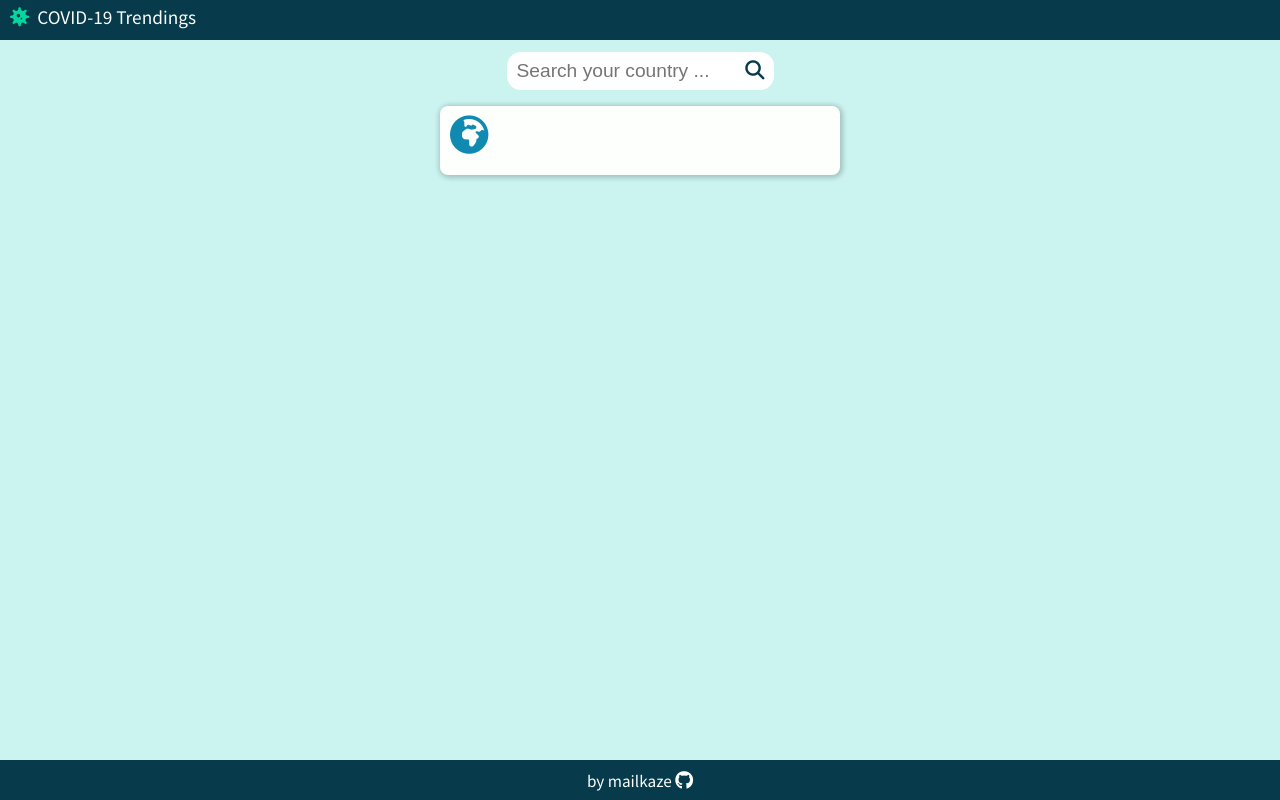
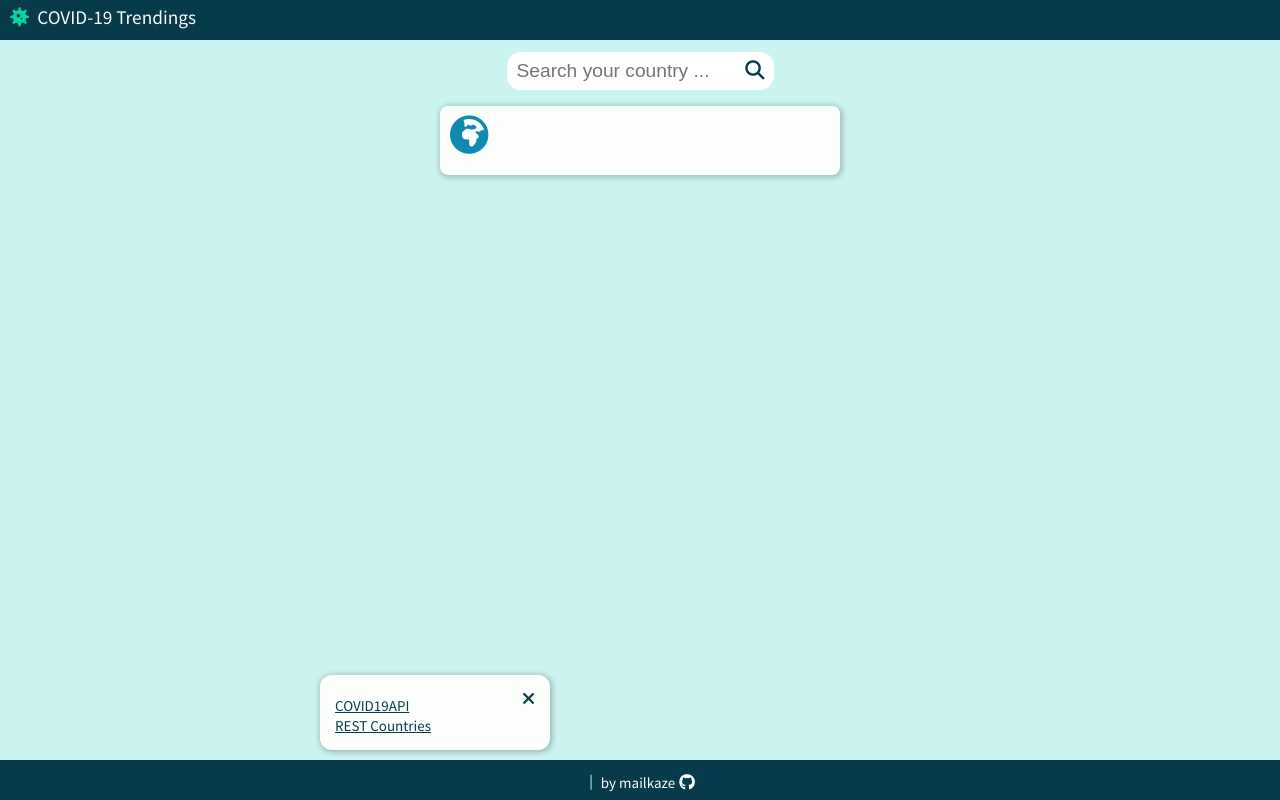
Before and after one commit to mailkaze/covid-trendings, a plain HTML site: page index.html in a window 1280 px wide. Drawn offline with Linux system fonts and the light colour scheme; no server answers.

Commit message:
added sources of the data

```diff
--- a/index.html
+++ b/index.html
@@ -64,13 +64,20 @@
       <button onclick="toggleInfo()" id="infoClose"></button>
     </div>
 
+    <div class="sources">
+      <i class="fas fa-times" onclick="toggleSources()"></i>
+      <h3 id="sourcesTitle"></h3>
+      <p><a href="https://covid19api.com/" target="_blank">COVID19API</a></p>
+      <p><a href="https://restcountries.eu/" target="_blank">REST Countries</a></p>
+    </div>
 
     <footer>
-      <span
-        >by mailkaze
-        <a href="https://github.com/mailkaze" target="_blank"
-          ><i class="fab fa-github"></i></a
-      ></span>
+      <span id="sources" onclick="toggleSources()"></span>
+      <span id="separator"> | </span>
+      <a href="https://github.com/mailkaze" target="_blank"
+          ><span
+        >by mailkaze<i class="fab fa-github"></i></span></a
+      >
     </footer>
 
     <script
--- a/js/main.js
+++ b/js/main.js
@@ -22,7 +22,8 @@ const es = {
             índice mundial, puede significar que este país está enfrentando la
             epidemia de un modo más eficaz que la mayoria de los países. De lo
             contrario se mostrará en <span class="red">ROJO</span>.`,
-    infoClose: "Cerrar"
+    infoClose: "Cerrar",
+    sources: "Fuentes"
 }
 
 const en = {
@@ -42,7 +43,8 @@ const en = {
     infoP2: `It is displayed in <span class="green">GREEN</span> if fewer people have been infected today than the average of the previous week and may indicate that the situation is improving, otherwise it will be displayed in <span class="red">RED</span>.`,
     infoGlobalCasesPerMillion: "World infections per million inhabitants (today)",
     infoP3: `It will be displayed in <span class="green">GREEN</span> when the rate of infections per million inhabitants of the requested country is less than the global rate, it may mean that this country is facing the epidemic in a more effective way than most countries. Otherwise it will be displayed in <span class="red">RED</span>.`,
-    infoClose: "Close"
+    infoClose: "Close",
+    sources: "Sources"
 }
 
 let lang = ''
@@ -53,6 +55,8 @@ const cardsContainer = document.getElementsByClassName('cards-container')[0]
 
 // llena los campos de la tarjeta 'global'
 const renderGlobal = () => {
+    document.getElementById('sources').textContent = lang.sources
+
     global.casesPerMillion = (global.newConfirmed / global.population *1000000).toFixed(2)
     document.getElementById('globalTitle').textContent = lang.globalTitle
     document.getElementById('globalNewCasesP').innerHTML = lang.globalNewCases
@@ -71,7 +75,7 @@ const renderGlobal = () => {
     document.getElementById('infoGlobalCasesPerMillion').innerHTML = lang.infoGlobalCasesPerMillion
     document.getElementById('infoP3').innerHTML = lang.infoP3
     document.getElementById('infoClose').innerHTML = lang.infoClose
-
+    document.getElementById('sourcesTitle').textContent = lang.sources
 }
 
 // Primera function en ejecutarse, construye la lista de paises para la búsqueda
@@ -229,6 +233,13 @@ const toggleInfo = () => {
     : info.classList.add('hidden')
 }
 
+const toggleSources = () => {
+    const sources =  document.getElementsByClassName('sources')[0]
+    sources.classList.contains('hidden')
+    ? sources.classList.remove('hidden')
+    : sources.classList.add('hidden')
+}
+
 // EVENTOS:
 countrySearch.addEventListener('keyup', e => {
     cardsContainer.innerHTML = ''
--- a/styles/styles.css
+++ b/styles/styles.css
@@ -59,6 +59,7 @@ header span {
     position: absolute;
     top: 21px;
     right: 9px;
+    cursor: pointer;
 }
 
 .cards-container {
@@ -210,29 +211,41 @@ header span {
 
 
 footer {
-    position: absolute;
+    position: fixed;
     bottom: 0;
     width: 100%;
     height: 40px;
     background: #073b4c;
     color: #fdfffc;
     display: flex;
-    justify-content: space-around;
+    justify-content: center;
     align-items: center;
 }
 
+footer a {
+    color: #fdfffc;
+    text-decoration: none;
+}
+
 footer span {
-    font-size: 0.8em;
+    font-size: 0.7em;
+}
+
+footer #sources {
+    cursor: pointer;
+}
+
+footer #separator {
+    margin: 0 8px;
 }
 
 footer i {
-    color: #fdfffc;
     font-size: 1.2em;
+    margin: 0 4px;
 }
 
 .info {
     z-index: 100;
-    /* min-height: 90vh; */
     max-width: 400px;
     background: #fdfffc;
     border-radius: 12px;
@@ -297,3 +310,38 @@ footer i {
      font-size: .9em;
      cursor: pointer;
  }
+
+ .sources {
+    z-index: 100;
+    width: 200px;
+    background: #fdfffc;
+    border-radius: 12px;
+    position: absolute;
+    left: 22vw;
+    bottom: 30px;
+    margin: 2.5vh 3vw;
+    padding: 15px;
+    font-size: .7em;
+    box-shadow: 1px 1px 5px 2px rgba(0, 0, 0, .2);
+}
+
+.sources .fa-times {
+    float: right;
+    cursor: pointer;
+    font-size: 1.3em;
+}
+
+.sources h3 {
+    font-size: 1.4em;
+    margin: 5px 0;
+}
+
+.sources a {
+    color: #073b4c;
+
+}
+
+.sources p {
+    margin: 0;
+    text-align: justify;
+}
```
